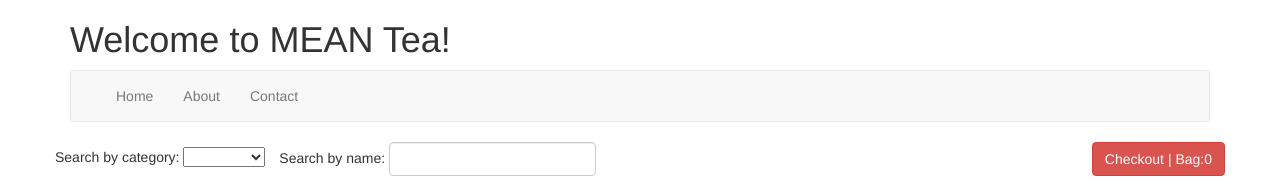
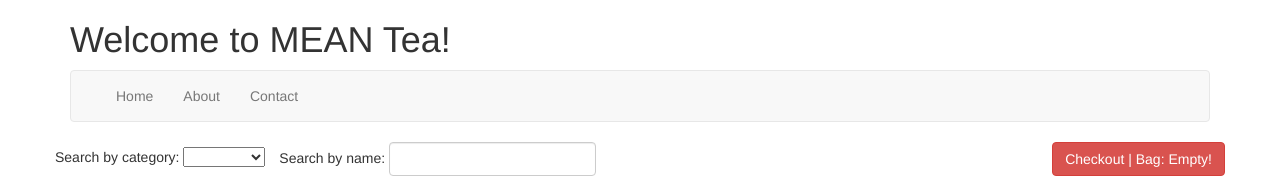
Before and after one commit to aarontoys/Angular-Unit2, a website: page w14-d5-angular-shopping-cart-app/src/index.html in a window 1280 px wide. Shown: the top 183 px of the page. Drawn offline with nearby package versions, Linux system fonts and the light colour scheme; some packages are replaced by stand-ins of ours; files whose address does not match are found by name.

Commit message:
update checkout button

```diff
--- a/w14-d5-angular-shopping-cart-app/src/templates/page.html
+++ b/w14-d5-angular-shopping-cart-app/src/templates/page.html
@@ -11,7 +11,7 @@
     </li>
     <li><form class="form-inline">Search by name: <input class="form-control" ng-model="search.name"></form>
     </li>
-    <a href="#/checkout"><button class="btn btn-danger pull-right">Checkout | Bag:{{cartItems.length}}</button></a>
+    <a href="#/checkout"><button class="btn btn-danger pull-right">Checkout | Bag: <span ng-if="!cartItems.length">Empty!</span><span ng-if="cartItems.length">({{cartItems.length}})</span></button></a>
   </ul>
   <p>{{category}}</p>
 </div>
```
